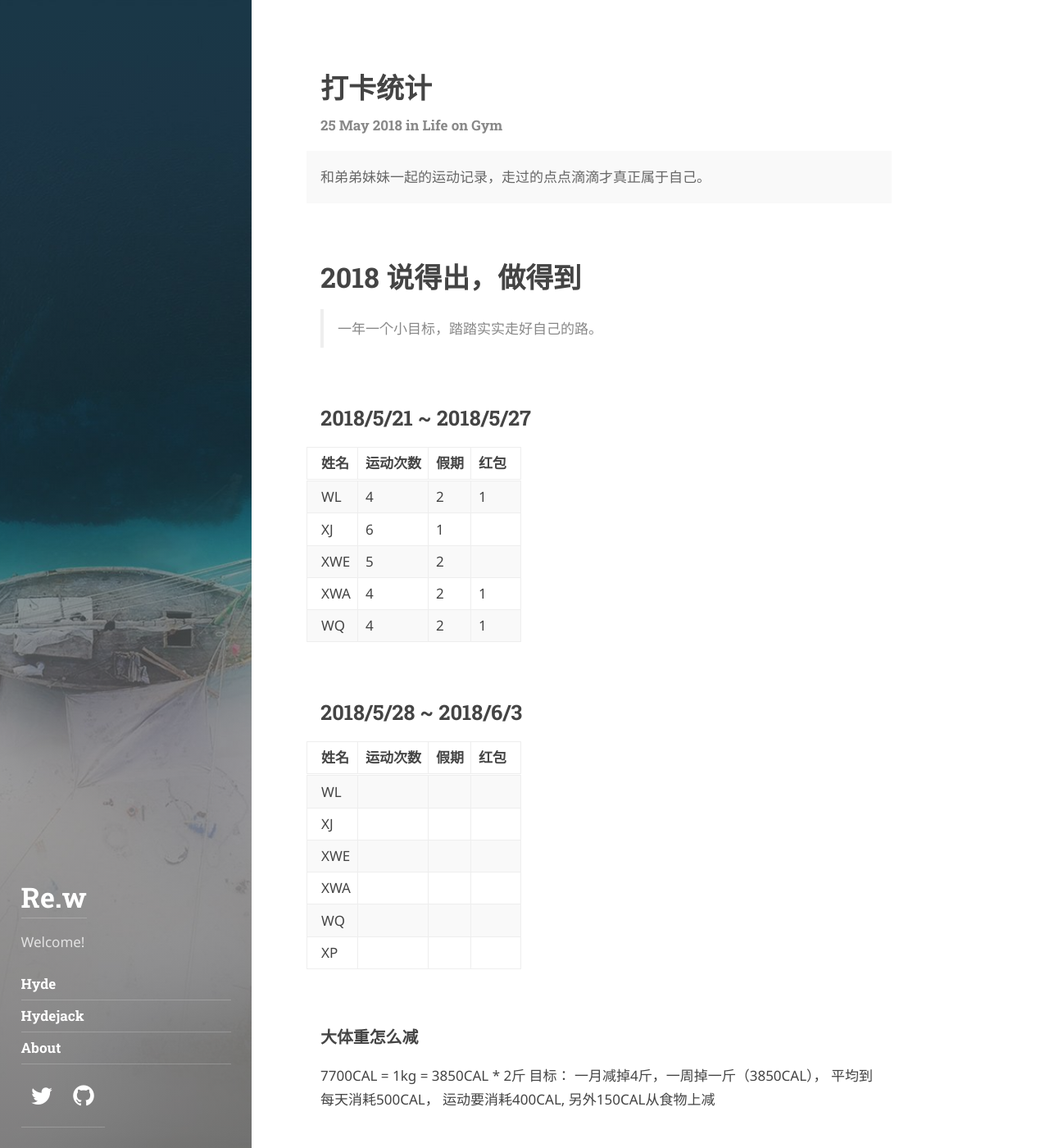
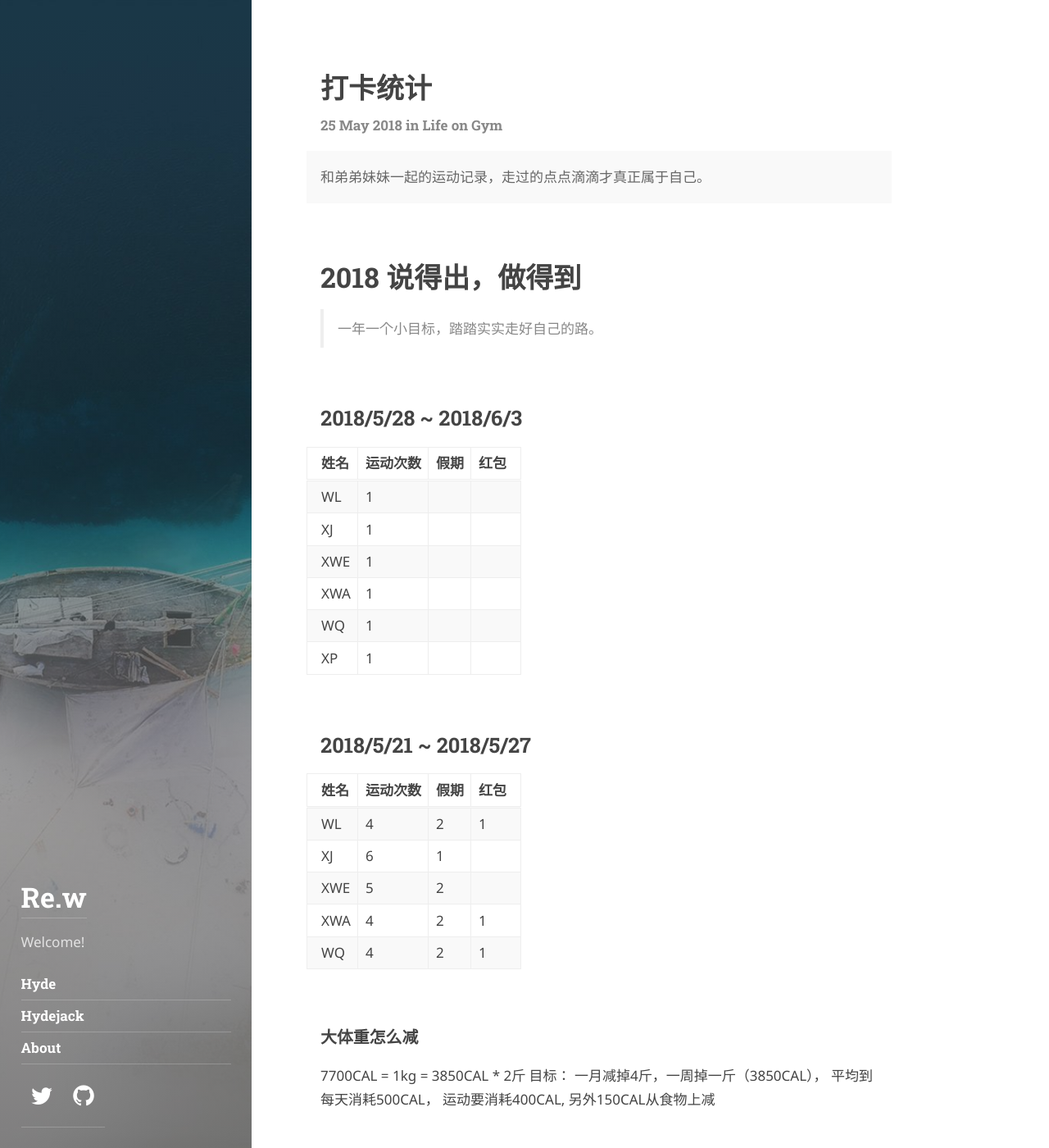
Before and after one commit to wangat2001/wangat2001.github.io, a Jekyll site: the page built from _posts/2018-05-25-weekly_sport_report.md, in a window 1280 px wide and 1400 px high. Shown: the whole window at 82% size. Built offline with Jekyll 4.4.1, drawn with Linux system fonts in a browser that asks for light colours; some web fonts are replaced; some of the changed lines change nothing that is shown.

Commit message:
update sport report

```diff
--- a/_posts/2018-05-25-weekly_sport_report.md
+++ b/_posts/2018-05-25-weekly_sport_report.md
@@ -12,6 +12,20 @@ tags: [gym]
 > 一年一个小目标，踏踏实实走好自己的路。
 
 
+
+
+## 2018/5/28  ~  2018/6/3
+
+
+| 姓名 | 运动次数   | 假期 | 红包|
+|:----|:----------|:------| --- |
+| WL  | 1 |  |  |
+| XJ  | 1 |  |  |
+| XWE | 1 |  |  |
+| XWA | 1 |  |  |
+| WQ  | 1 |  |  |
+| XP  | 1 |  |  |
+
 ## 2018/5/21  ~  2018/5/27
 
 
@@ -22,19 +36,6 @@ tags: [gym]
 | XWE | 5 | 2 |   |
 | XWA | 4 | 2 | 1 |
 | WQ  | 4 | 2 | 1 |
-
-
-## 2018/5/28  ~  2018/6/3
-
-
-| 姓名 | 运动次数   | 假期 | 红包|
-|:----|:----------|:------| --- |
-| WL  |  |  |  |
-| XJ  |  |  |  |
-| XWE |  |  |  |
-| XWA |  |  |  |
-| WQ  |  |  |  |
-| XP  |  |  |  |
 
 
 ### 大体重怎么减
```
